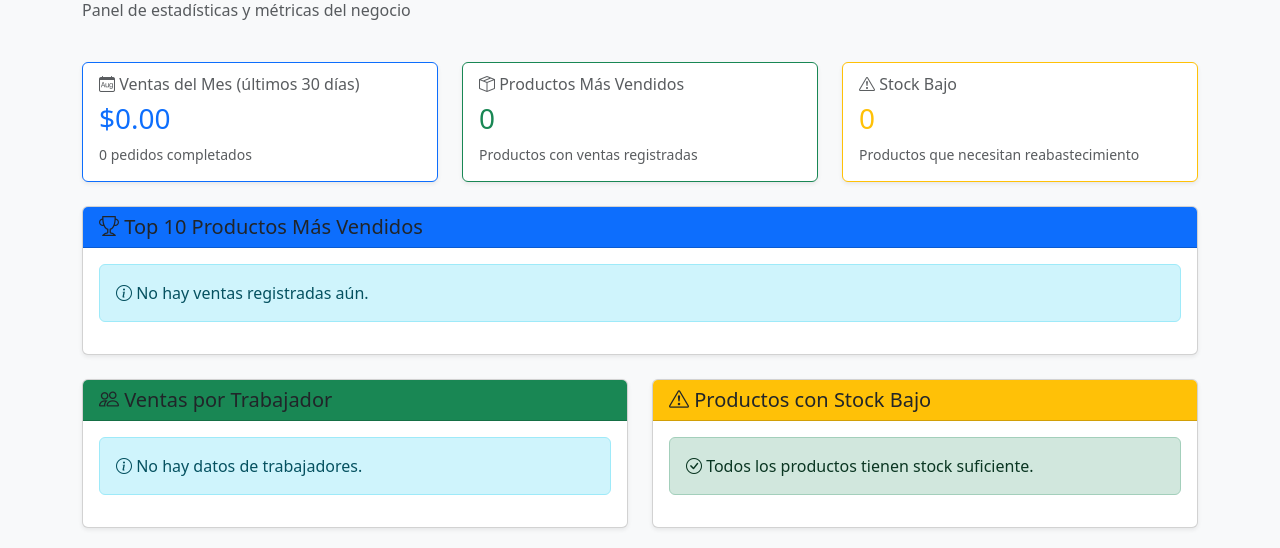
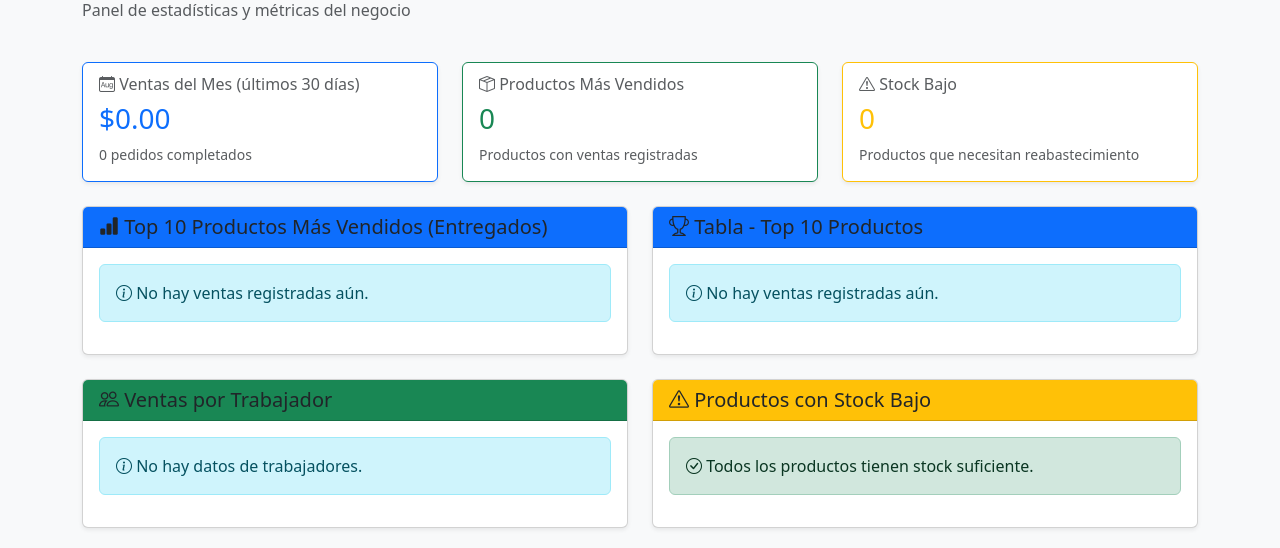
Before and after one commit to mrnun29/ecommerce-bd-fase2, a Flask app: template templates/admin/analiticas.html in a window 1280 px wide. Shown: the part 133-681 px from the top of the page. Run offline with Flask 3, Linux system fonts and the light colour scheme; the template is opened without the code that fills it, so the values that code supplies are empty.

Commit message:
Feat: Agregar gráfica de barras horizontal para top 10 productos más vendidos (solo pedidos entregados/procesando/enviado)

```diff
--- a/app.py
+++ b/app.py
@@ -612,7 +612,7 @@ def admin_analiticas():
     # Todos los pedidos recientes
     pedidos_recientes = Pedido.obtener_todos()[:10]  # Últimos 10
 
-    # Productos más vendidos
+    # Productos más vendidos (solo pedidos entregados o procesando)
     query_productos_vendidos = """
         SELECT p.id_producto, p.nombre, p.precio, p.stock,
                SUM(c.cantidad) as total_vendido,
@@ -620,7 +620,7 @@ def admin_analiticas():
         FROM PRODUCTO p
         JOIN CARRITO c ON p.id_producto = c.PRODUCTO_id_producto
         JOIN PEDIDO ped ON c.PEDIDO_id_pedido = ped.id_pedido
-        WHERE ped.estado != 'Cancelado'
+        WHERE ped.estado IN ('Entregado', 'Procesando', 'Enviado')
         GROUP BY p.id_producto
         ORDER BY total_vendido DESC
         LIMIT 10
--- a/templates/admin/analiticas.html
+++ b/templates/admin/analiticas.html
@@ -63,14 +63,31 @@
 
 <!-- Productos más vendidos -->
 <div class="row mb-4">
-    <div class="col-12">
+    <div class="col-md-6">
         <div class="card shadow-sm">
             <div class="card-header bg-primary text-white">
-                <h5 class="mb-0"><i class="bi bi-trophy"></i> Top 10 Productos Más Vendidos</h5>
+                <h5 class="mb-0"><i class="bi bi-bar-chart-fill"></i> Top 10 Productos Más Vendidos (Entregados)</h5>
             </div>
             <div class="card-body">
                 {% if productos_mas_vendidos %}
-                <div class="table-responsive">
+                <canvas id="chartTop10Productos" style="max-height: 400px;"></canvas>
+                {% else %}
+                <div class="alert alert-info">
+                    <i class="bi bi-info-circle"></i> No hay ventas registradas aún.
+                </div>
+                {% endif %}
+            </div>
+        </div>
+    </div>
+
+    <div class="col-md-6">
+        <div class="card shadow-sm">
+            <div class="card-header bg-primary text-white">
+                <h5 class="mb-0"><i class="bi bi-trophy"></i> Tabla - Top 10 Productos</h5>
+            </div>
+            <div class="card-body">
+                {% if productos_mas_vendidos %}
+                <div class="table-responsive" style="max-height: 400px; overflow-y: auto;">
                     <table class="table table-hover">
                         <thead>
                             <tr>
@@ -307,7 +324,83 @@
 {% block scripts %}
 <script src="https://cdn.jsdelivr.net/npm/chart.js@4.4.0/dist/chart.umd.min.js"></script>
 <script>
-// Gráfica de Productos Más Vendidos
+// Gráfica de Barras Horizontal - Top 10 Productos
+{% if productos_mas_vendidos %}
+const ctxTop10 = document.getElementById('chartTop10Productos').getContext('2d');
+const chartTop10 = new Chart(ctxTop10, {
+    type: 'bar',
+    data: {
+        labels: [
+            {% for producto in productos_mas_vendidos[:10] %}
+            '{{ producto.nombre[:25] }}',
+            {% endfor %}
+        ],
+        datasets: [{
+            label: 'Unidades Vendidas',
+            data: [
+                {% for producto in productos_mas_vendidos[:10] %}
+                {{ producto.total_vendido }},
+                {% endfor %}
+            ],
+            backgroundColor: [
+                'rgba(13, 110, 253, 0.8)',
+                'rgba(25, 135, 84, 0.8)',
+                'rgba(255, 193, 7, 0.8)',
+                'rgba(220, 53, 69, 0.8)',
+                'rgba(13, 202, 240, 0.8)',
+                'rgba(108, 117, 125, 0.8)',
+                'rgba(255, 99, 132, 0.8)',
+                'rgba(54, 162, 235, 0.8)',
+                'rgba(153, 102, 255, 0.8)',
+                'rgba(255, 159, 64, 0.8)'
+            ],
+            borderWidth: 2,
+            borderColor: 'rgba(0,0,0,0.1)'
+        }]
+    },
+    options: {
+        indexAxis: 'y',
+        responsive: true,
+        maintainAspectRatio: false,
+        scales: {
+            x: {
+                beginAtZero: true,
+                ticks: {
+                    color: document.body.classList.contains('dark-mode') ? '#ffffff' : '#000000'
+                },
+                grid: {
+                    color: document.body.classList.contains('dark-mode') ? 'rgba(255,255,255,0.1)' : 'rgba(0,0,0,0.1)'
+                }
+            },
+            y: {
+                ticks: {
+                    color: document.body.classList.contains('dark-mode') ? '#ffffff' : '#000000',
+                    font: {
+                        size: 11
+                    }
+                },
+                grid: {
+                    display: false
+                }
+            }
+        },
+        plugins: {
+            legend: {
+                display: false
+            },
+            tooltip: {
+                callbacks: {
+                    label: function(context) {
+                        return 'Vendidas: ' + context.parsed.x + ' unidades';
+                    }
+                }
+            }
+        }
+    }
+});
+{% endif %}
+
+// Gráfica de Productos Más Vendidos (Pastel)
 {% if productos_mas_vendidos %}
 const ctxProductos = document.getElementById('chartProductosVendidos').getContext('2d');
 const chartProductos = new Chart(ctxProductos, {
```
